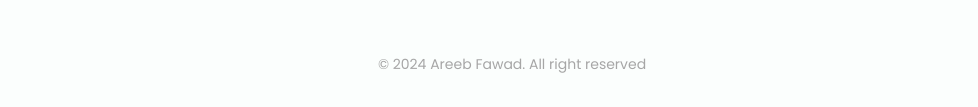
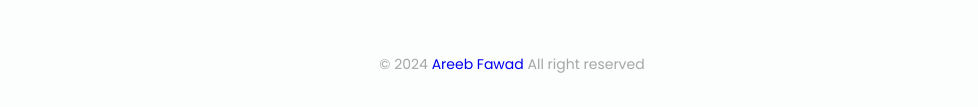
Before and after one commit to areebfawad/resturant-website-using-html-css-javascript, a plain HTML site: page index.html in a window 1280 px wide. Shown: the part 3657-3764 px from the top of the page, without its empty margins (128-1106 px from the left). Drawn offline with nearby package versions, Linux system fonts and the light colour scheme.

Commit message:
footer updated

```diff
--- a/index.html
+++ b/index.html
@@ -466,7 +466,7 @@
                 </div>
             </div>
 
-            <p class="footer__copy">&#169; 2024 Areeb Fawad. All right reserved</p>
+            <p class="footer__copy">&#169; 2024 <a href="https://areebfawad.github.io/portfolio/">Areeb Fawad</a>  All right reserved</p>
         </footer>
 
         <!--========== SCROLL REVEAL ==========-->
```
